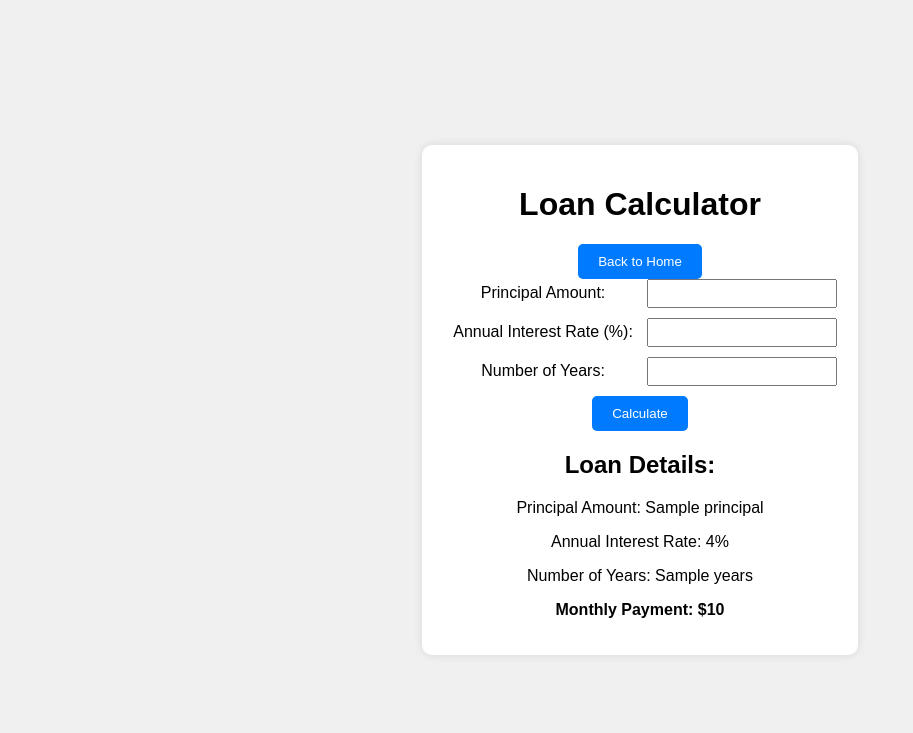
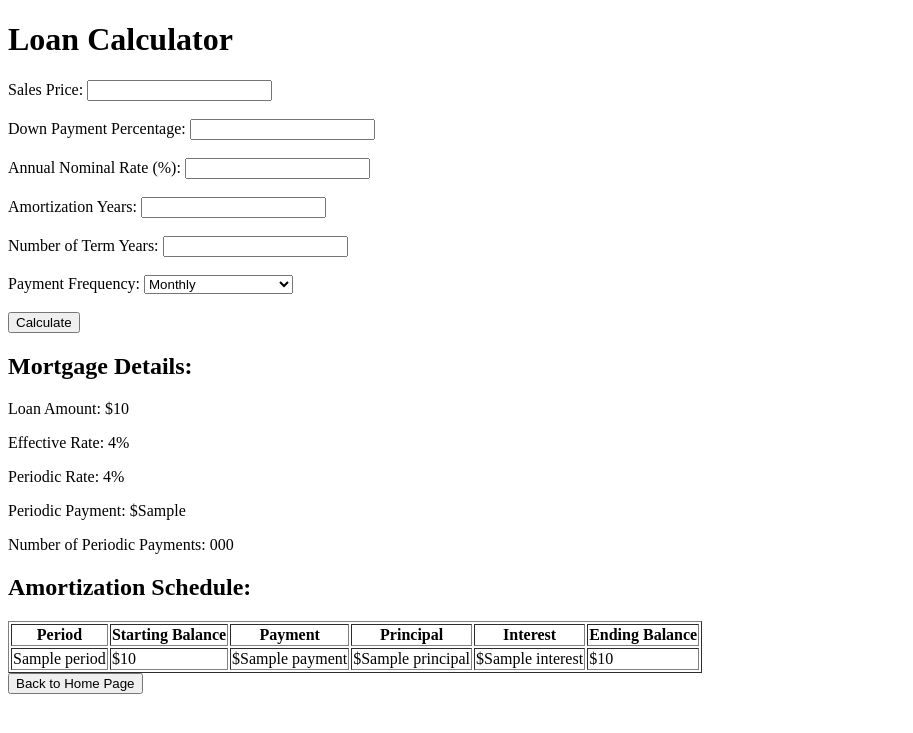
Before and after one commit to shuliuliu/casalytics, a Flask app: template templates/index.html in a window 1280 px wide. Shown: the top 733 px of the page, without its empty margins (0-913 px from the left). Run offline with Flask 3, Linux system fonts and the light colour scheme; the template is opened without the code that fills it: most values are stand-ins (such as "Sample title", 1, 10 or a date in 2020).

Commit message:
Added functionality to calculate payment as well as amortization schedule

```diff
--- a/app.py
+++ b/app.py
@@ -1,32 +1,144 @@
-from flask import Flask, render_template, request, redirect, url_for
+from flask import Flask, render_template, request, redirect, url_for, jsonify
 
-app = Flask(__name__)
+class LoanCalculator:
 
-def calculate_loan(principal, annual_rate, years):
-    monthly_rate = annual_rate / 12 / 100
-    num_payments = years * 12
-    if monthly_rate == 0:
-        monthly_payment = principal / num_payments
-    else:
-        monthly_payment = (principal * monthly_rate) / (1 - (1 + monthly_rate) ** -num_payments)
-    return monthly_payment
+    def __init__(self):
+        # Flask(__name__) to create an instance of the Flask class
+        # to route URLs to functions, handle HTTP requests, manage configurations.
+        self.app = Flask(__name__)
+        self.configure_routes()
 
-@app.route('/')
-def home():
-    return render_template('home.html')
+    # define routes using Flask decorators
+    def configure_routes(self):
 
-@app.route('/calculator', methods=['GET', 'POST'])
-def calculator():
-    monthly_payment = None
-    principal = None
-    annual_rate = None
-    years = None
-    if request.method == 'POST':
-        principal = float(request.form['principal'])
-        annual_rate = float(request.form['annual_rate'])
-        years = int(request.form['years'])
-        monthly_payment = calculate_loan(principal, annual_rate, years)
-    return render_template('index.html', monthly_payment=monthly_payment, principal=principal, annual_rate=annual_rate, years=years)
+        # bind the home function to the root URL (/)
+        @self.app.route('/')
+        def home():
+            return render_template('home.html')
+
+        # bind the computePayment function to the /calculate URL with POST requests
+        @self.app.route('/calculate', methods=['GET', 'POST'])
+        def calculate():
+            sales_price = None
+            down_payment_percentage = None
+            annual_nominal_rate = None
+            amortization_years = None
+            term_years = None
+            payment_frequency = None
+
+            loan_amount = None
+            annual_rate = None
+            amortization_period = None
+            term_period = None
+
+            mortgage_details = {}
+            amortization_schedule = []
+
+            if request.method == 'POST':
+                sales_price = float(request.form['sales_price'])
+                down_payment_percentage = float(request.form['down_payment_percentage'])
+                annual_nominal_rate = float(request.form['annual_nominal_rate'])
+                amortization_years = int(request.form['amortization_years'])
+                term_years = int(request.form['term_years'])
+                payment_frequency = request.form['payment_frequency']
+
+                loan_amount = float(sales_price) * (1 - float(down_payment_percentage)/100)
+                annual_rate = float(annual_nominal_rate) / 100
+                amortization_period = int(amortization_years) * 12
+                term_period = int(term_years) * 12
+
+                mortgage_details = get_mortgage_details(annual_rate, loan_amount, amortization_period, payment_frequency, term_period)
+                amortization_schedule = get_amortization_schedule(annual_rate, loan_amount, amortization_period, payment_frequency, term_period)
+
+            return render_template('index.html', **mortgage_details,amortization_schedule=amortization_schedule)
+
+
+        def get_mortgage_details(annual_rate, loan_amount, amortization_period, payment_frequency, term_period):
+            effective_rate = (1 + annual_rate / 2) ** 2 - 1
+            monthlyEquivRate = (1 + effective_rate) ** (1/12) - 1
+            monthlyPayment = (monthlyEquivRate * loan_amount) / (1 - (1 + monthlyEquivRate) ** (-1 * amortization_period))
+            number_of_monthly_payments = term_period
+            periodic_rate = 0
+            periodic_payment = 0
+            number_of_payment = 0
+
+            #["monthly", "semiMonthly", "biWeekly", "weekly", "acceleratedBiWeekly", "acceleratedWeekly"]
+            if payment_frequency == 'monthly':
+                periodic_rate = monthlyEquivRate
+                periodic_payment = monthlyPayment
+                number_of_payment = number_of_monthly_payments
+            elif payment_frequency == 'semiMonthly':
+                periodic_rate = (1 + effective_rate) ** (1/24) - 1
+                periodic_payment = monthlyPayment / 2
+                number_of_payment = number_of_monthly_payments * 2
+            elif payment_frequency == 'biWeekly':
+                periodic_rate = (1 + effective_rate) ** (1/26) - 1
+                periodic_payment = monthlyPayment * 12 / 26
+                number_of_payment = number_of_monthly_payments / 12 * 26
+            elif payment_frequency == 'weekly':
+                periodic_rate = (1 + effective_rate) ** (1/52) - 1
+                periodic_payment = monthlyPayment * 12 / 52
+                number_of_payment = number_of_monthly_payments / 12 * 52
+            elif payment_frequency == 'acceleratedBiWeekly':
+                periodic_rate = (1 + effective_rate) ** (1/26) - 1
+                periodic_payment = monthlyPayment / 2
+                number_of_payment = number_of_monthly_payments * 2
+            elif payment_frequency == 'acceleratedWeekly':
+                periodic_rate = (1 + effective_rate) ** (1/52) - 1
+                periodic_payment = monthlyPayment / 4
+                number_of_payment = number_of_monthly_payments * 4
+            return {
+                'loan_amount':loan_amount,
+                'effective_rate': round(effective_rate * 100,4),
+                'periodic_rate': round(periodic_rate * 100,4),
+                'periodic_payment': round(periodic_payment,2),
+                'number_of_payment': number_of_payment
+            }
+
+        def get_amortization_schedule(annual_rate, loan_amount, amortization_period, payment_frequency, term_period):
+            schedule = []
+            mortgage_details = get_mortgage_details(annual_rate, loan_amount, amortization_period, payment_frequency, term_period)
+            periodic_payment = mortgage_details['periodic_payment']
+            periodic_rate = mortgage_details['periodic_rate'] / 100
+            number_of_payment = mortgage_details['number_of_payment']
+            balance = loan_amount
+            #terms = termPeriod
+            period = 0
+
+            while True:# and period <= terms:
+                if period <= number_of_payment:
+                    interest = balance * periodic_rate
+                    payment = periodic_payment
+                    principal = payment - interest
+                    starting_balance = balance
+                    balance = balance - principal
+
+                    if balance < 0:
+                        payment = payment + principal
+                        principal = payment - interest
+                        balance = 0
+
+                    schedule.append({
+                        'period': period,
+                        'starting_balance': format(starting_balance, '10.2f'),
+                        'payment': format(payment, '10.2f'),
+                        'principal': format(principal, '10.2f'),
+                        'interest': format(interest, '10.2f'),
+                        'ending_balance': format(balance, '10.2f')
+                    })
+                    if balance == 0:
+                        break
+                    period += 1
+                if period > number_of_payment:
+                    break
+            return schedule
+
+    #run function to start application
+    def run(self):
+        self.app.run(debug=True)
+
 
 if __name__ == '__main__':
-    app.run(debug=True)
+    loan_calculator = LoanCalculator()
+    #call the run method to start the application
+    loan_calculator.run()
--- a/templates/home.html
+++ b/templates/home.html
@@ -10,7 +10,7 @@
     <div class="container">
         <h1>Welcome to the Loan Calculator App</h1>
         <p>Use this app to calculate your monthly loan payments.</p>
-        <a href="{{ url_for('calculator') }}"><button>Go to Loan Calculator</button></a>
+        <a href="{{ url_for('calculate') }}"><button>Go to Loan Calculator</button></a>
     </div>
 </body>
 </html>
--- a/templates/index.html
+++ b/templates/index.html
@@ -4,36 +4,84 @@
     <meta charset="UTF-8">
     <meta name="viewport" content="width=device-width, initial-scale=1.0">
     <title>Loan Calculator</title>
-    <link rel="stylesheet" href="{{ url_for('static', filename='style.css') }}">
+    <!--link rel="stylesheet" href="{{ url_for('static', filename='style.css') }}"-->
 </head>
 <body>
     <div class="container">
         <h1>Loan Calculator</h1>
-        <a href="{{ url_for('home') }}"><button>Back to Home</button></a>
+
         <form method="POST">
             <div>
-                <label for="principal">Principal Amount:</label>
-                <input type="number" step="0.01" id="principal" name="principal" required>
+                <label for="sales_price">Sales Price:</label>
+                <input type="number" step="0.01" id="sales_price" name="sales_price" required value="{{ sales_price | default('') }}"><br><br>
             </div>
             <div>
-                <label for="annual_rate">Annual Interest Rate (%):</label>
-                <input type="number" step="0.01" id="annual_rate" name="annual_rate" required>
+                <label for="down_payment_percentage">Down Payment Percentage:</label>
+                <input type="number" step="0.01" id="down_payment_percentage" name="down_payment_percentage" required value="{{ down_payment_percentage | default('') }}""><br><br>
             </div>
             <div>
-                <label for="years">Number of Years:</label>
-                <input type="number" id="years" name="years" required>
+                <label for="annual_nominal_rate">Annual Nominal Rate (%):</label>
+                <input type="number" step="0.01" id="annual_nominal_rate" name="annual_nominal_rate" required value="{{ annual_nominal_rate | default('') }}""><br><br>
+            </div>
+            <div>
+                <label for="amortization_years">Amortization Years:</label>
+                <input type="number" id="amortization_years" name="amortization_years" required value="{{ amortization_years | default('') }}""><br><br>
+            </div>
+            <div>
+                <label for="term_years">Number of Term Years:</label>
+                <input type="number" id="term_years" name="term_years" required value="{{ term_years | default('') }}""><br><br>
+            </div>
+            <div>
+                <label for="payment_frequency'">Payment Frequency:</label>
+                <select id="payment_frequency" name="payment_frequency" required value="{{ payment_frequency | default('') }}">
+                    <option value="monthly">Monthly</option>
+                    <option value="semiMonthly">Semi-Monthly</option>
+                    <option value="biWeekly">Biweekly</option>
+                    <option value="weekly">Weekly</option>
+                    <option value="acceleratedBiWeekly">Accelerated Biweekly</option>
+                    <option value="acceleratedWeekly">Accelerated Weekly</option>
+                </select><br><br>
             </div>
             <button type="submit">Calculate</button>
         </form>
-        {% if monthly_payment is not none %}
+        {% if periodic_payment is not none %}
         <div class="result">
-            <h2>Loan Details:</h2>
-            <p>Principal Amount: {{ principal }}</p>
-            <p>Annual Interest Rate: {{ annual_rate }}%</p>
-            <p>Number of Years: {{ years }}</p>
-            <p><strong>Monthly Payment: ${{ monthly_payment|round(2) }}</strong></p>
+            <h2>Mortgage Details:</h2>
+            <p>Loan Amount: ${{ loan_amount }}</p>
+            <p>Effective Rate: {{ effective_rate }}%</p>
+            <p>Periodic Rate: {{ periodic_rate }}%</p>
+            <p>Periodic Payment: ${{ periodic_payment }}</p>
+            <p>Number of Periodic Payments: {{ number_of_payment }}</p>
         </div>
+        <div class="result">
+            <h2>Amortization Schedule:</h2>
+            <table border="1">
+                <tr>
+                    <th>Period</th>
+                    <th>Starting Balance</th>
+                    <th>Payment</th>
+                    <th>Principal</th>
+                    <th>Interest</th>
+                    <th>Ending Balance</th>
+                </tr>
+                {% for payment_item in amortization_schedule %}
+                <tr>
+                    <td>{{ payment_item.period }}</td>
+                    <td>${{ payment_item.starting_balance }}</td>
+                    <td>${{ payment_item.payment }}</td>
+                    <td>${{ payment_item.principal }}</td>
+                    <td>${{ payment_item.interest }}</td>
+                    <td>${{ payment_item.ending_balance }}</td>
+                </tr>
+                {% endfor %}
+            </table>
+        </div>
+        {% else %}
+            <p>Please enter your loan details to calculate the monthly payment.</p>
         {% endif %}
+
+
+        <a href="{{ url_for('home') }}"><button>Back to Home Page</button></a>
     </div>
 </body>
 </html>
```
